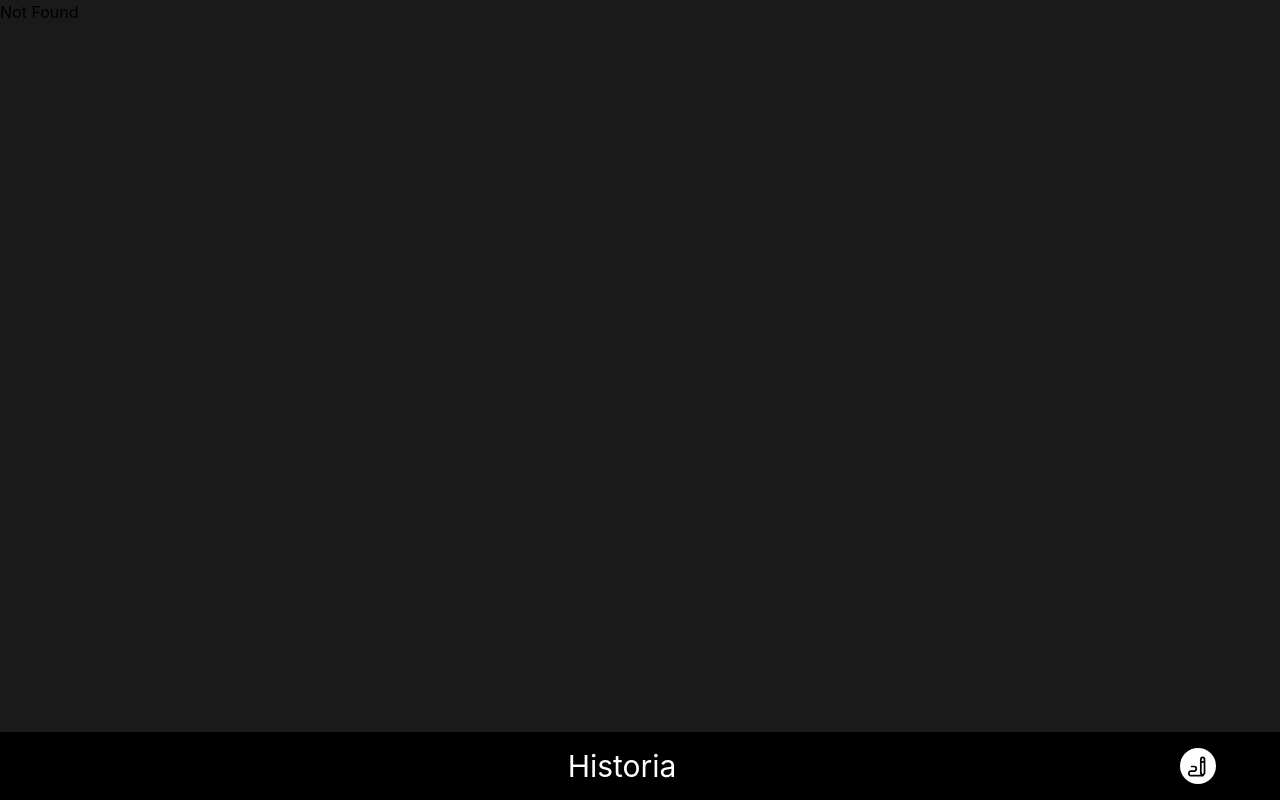
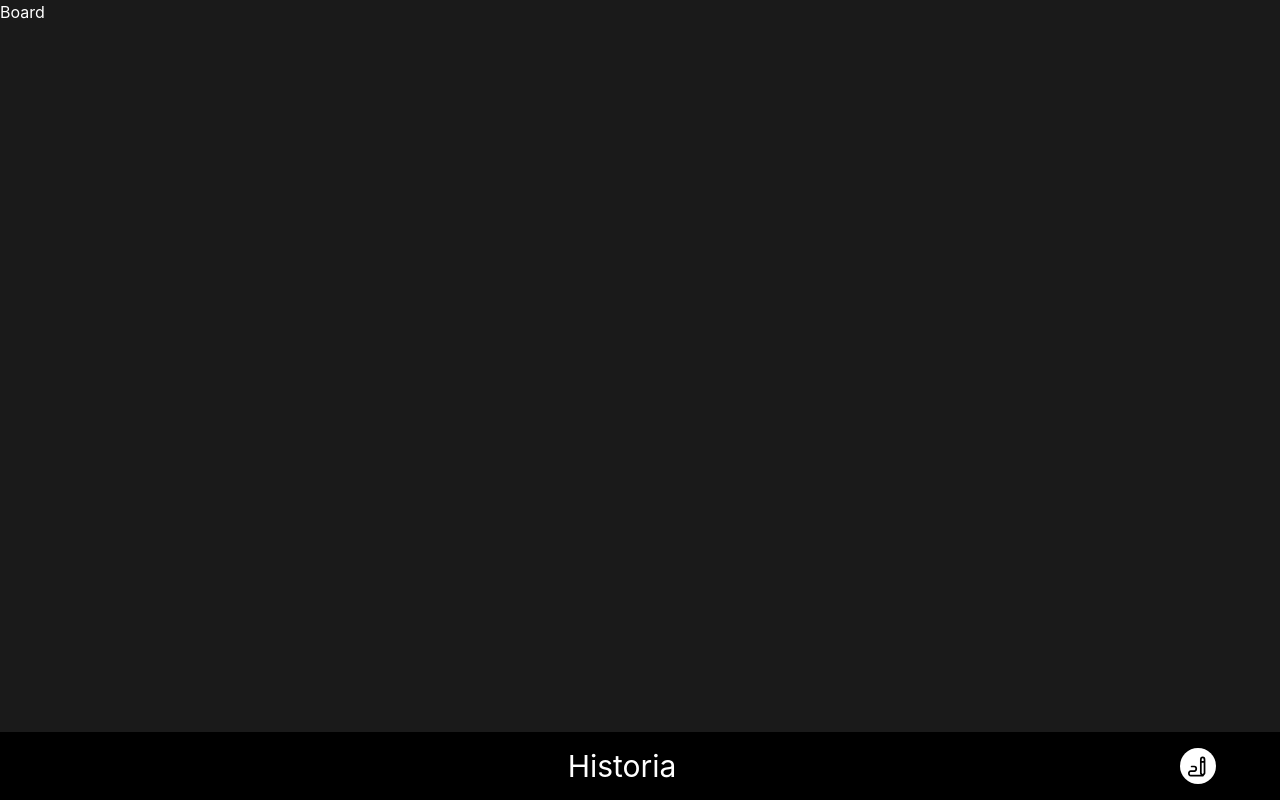
Before and after one commit to ton3l/Historia, a React (Vite) app in the folder app/web/: page /board in a window 1280 px wide. Before the commit this address had no page. Built offline with nearby package versions, Linux system fonts and the light colour scheme.

Commit message:
feat: add Board route and component

```diff
--- a/app/web/src/components/App.tsx
+++ /dev/null
@@ -1,15 +0,0 @@
-import Nav from '@components/Nav.tsx';
-import Logo from '@components/Logo';
-
-function App() {
-    return (
-        <>
-            <main>
-                <Logo />
-            </main>
-            <Nav />
-        </>
-    );
-}
-
-export default App;
--- /dev/null
+++ b/app/web/src/components/Board.tsx
@@ -0,0 +1,7 @@
+function Board() {
+    return (
+        <div className="text-neutral">Board</div>
+    );
+}
+
+export default Board;
--- /dev/null
+++ b/app/web/src/routes/board.route.tsx
@@ -0,0 +1,9 @@
+import { createRoute } from '@tanstack/react-router';
+import { rootRoute } from '@routes/root.routes';
+import Board from '@components/Board';
+
+export const boardRoute = createRoute({
+    getParentRoute: () => rootRoute,
+    path: '/board',
+    component: Board,
+});
--- /dev/null
+++ b/app/web/src/routes/index.route.tsx
@@ -0,0 +1,9 @@
+import { createRoute } from '@tanstack/react-router';
+import { rootRoute } from './root.routes';
+import Logo from '@components/Logo';
+
+export const indexRoute = createRoute({
+    getParentRoute: () => rootRoute,
+    path: '/',
+    component: Logo,
+});
--- a/app/web/src/routes/index.routes.tsx
+++ /dev/null
@@ -1,9 +0,0 @@
-import { createRoute } from '@tanstack/react-router'
-import { rootRoute } from './root.routes';
-import Logo from '@components/Logo';
-
-export const indexRoute = createRoute({
-  getParentRoute: () => rootRoute,
-  path: '/',
-  component: Logo,
-})
--- a/app/web/src/routes/root.routes.tsx
+++ b/app/web/src/routes/root.routes.tsx
@@ -1,7 +1,8 @@
-import { Outlet, createRouter, createRootRoute, } from '@tanstack/react-router'
+import { Outlet, createRouter, createRootRoute } from '@tanstack/react-router';
+import { indexRoute } from '@routes/index.route';
+import { boardRoute } from './board.route';
 import Nav from '@components/Nav';
-import { indexRoute } from './index.routes';
-/* Fazer em formato de classe */
+
 export const rootRoute = createRootRoute({
     component: () => (
         <>
@@ -9,14 +10,14 @@ export const rootRoute = createRootRoute({
             <Nav />
         </>
     ),
-})
+});
 
-const routeTree = rootRoute.addChildren([indexRoute])
+const routeTree = rootRoute.addChildren([ indexRoute, boardRoute ]);
 
-export const router = createRouter({ routeTree })
+export const router = createRouter({ routeTree });
 
 declare module '@tanstack/react-router' {
     interface Register {
-    router: typeof router
+        router: typeof router;
     }
 }
--- a/app/web/tsconfig.app.json
+++ b/app/web/tsconfig.app.json
@@ -2,7 +2,8 @@
   "compilerOptions": {
     "baseUrl": "./",
     "paths": {
-        "@components/*": ["src/components/*"]
+        "@components/*": ["src/components/*"],
+        "@routes/*": ["src/routes/*"]
     },
 
     "tsBuildInfoFile": "./node_modules/.tmp/tsconfig.app.tsbuildinfo",
--- a/app/web/vite.config.ts
+++ b/app/web/vite.config.ts
@@ -9,6 +9,7 @@ export default defineConfig({
         alias: {
             '@styles': path.resolve(__dirname, 'src/styles'),
             '@components': path.resolve(__dirname, 'src/components'),
+            '@routes': path.resolve(__dirname, 'src/routes'),
         }
     },
     plugins: [react(), tailwind()],
```
Lines whose indentation alone changed are shown as unchanged.
